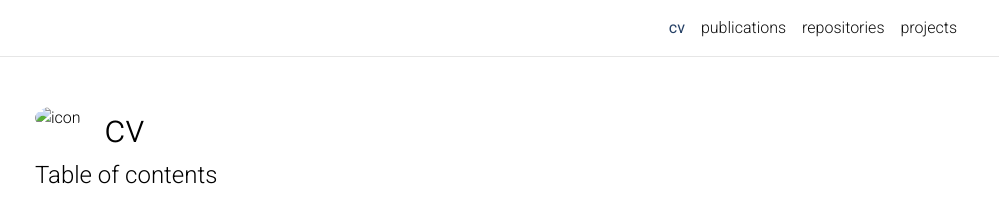
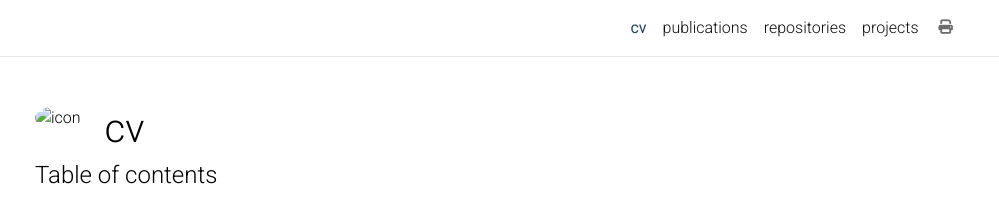
Before and after one commit to JaeikBae/JaeikBae.github.io, a Jekyll site: the page built from _pages/cv.md, in a window 1280 px wide. Shown: the top 209 px of the page, without its empty margins (140-1139 px from the left). Built offline with Jekyll 4.4.1, drawn with Linux system fonts in a browser that asks for light colours; comment, search, counter and statistics services are not loaded; a style sheet for code colours, icons or effects is not loaded.

Commit message:
move print button to navbar as global action
- Remove print/PDF buttons from CV header entirely
- Add print button to navbar (header.html) next to nav items
- Styled as subtle icon that appears on all pages
- Button hidden during print via existing nav#navbar print rule

Co-authored-by: Jaeik Bae <jaeikb38@gm.gist.ac.kr>

```diff
--- a/_includes/header.html
+++ b/_includes/header.html
@@ -96,6 +96,13 @@
                 </button>
               </li>
               {%- endif %}
+
+              <!-- Print button -->
+              <li class="nav-item nav-print-btn">
+                <button onclick="window.print()" title="Print / Save as PDF" aria-label="Print">
+                  <i class="fas fa-print"></i>
+                </button>
+              </li>
             </ul>
           </div>
         </div>
--- a/_layouts/cv.html
+++ b/_layouts/cv.html
@@ -59,16 +59,6 @@ layout: default
 
   <!-- Resume Header (print-friendly) -->
   <header class="cv-resume-header">
-    <div class="cv-header-actions no-print">
-      {% if page.cv_pdf and page.cv_pdf != "" %}
-        <a href="{{ page.cv_pdf | prepend: 'assets/pdf/' | relative_url }}" class="cv-action-btn" target="_blank" rel="noopener" title="Download CV (PDF)">
-          <i class="fas fa-file-pdf"></i>
-        </a>
-      {% endif %}
-      <button class="cv-action-btn" onclick="window.print()" title="Print / Save as PDF">
-        <i class="fas fa-print"></i>
-      </button>
-    </div>
     <h1 class="cv-resume-name">{{ site.data.resume.basics.name }}</h1>
     <div class="cv-resume-contact cv-resume-contact-row1">
       {% if site.data.resume.basics.major %}
--- a/_sass/_base.scss
+++ b/_sass/_base.scss
@@ -1343,39 +1343,25 @@ nav[data-toggle="toc"] {
   }
 }
 
-// CV header action buttons (print, PDF download)
-.cv-header-actions {
-  position: absolute;
-  top: 1rem;
-  right: 0;
+// Navbar print button
+.nav-print-btn {
   display: flex;
-  gap: 0.4rem;
-}
+  align-items: center;
+  padding: 0 0.5rem;
 
-.cv-action-btn {
-  display: inline-flex;
-  align-items: center;
-  justify-content: center;
-  width: 2rem;
-  height: 2rem;
-  background: transparent;
-  color: var(--global-text-color-light);
-  border: 1px solid var(--global-divider-color);
-  border-radius: 6px;
-  font-size: 0.85rem;
-  cursor: pointer;
-  transition: all 0.2s;
-  text-decoration: none !important;
-  padding: 0;
+  button {
+    background: transparent;
+    border: none;
+    color: var(--global-text-color);
+    font-size: 0.9rem;
+    cursor: pointer;
+    padding: 0.25rem;
+    opacity: 0.6;
+    transition: opacity 0.2s, color 0.2s;
 
-  &:hover {
-    color: var(--global-theme-color);
-    border-color: var(--global-theme-color);
-    background: var(--global-code-bg-color);
-    text-decoration: none !important;
-  }
-
-  i {
-    color: inherit !important;
+    &:hover {
+      opacity: 1;
+      color: var(--global-theme-color);
+    }
   }
 }
--- a/_sass/_cv.scss
+++ b/_sass/_cv.scss
@@ -39,7 +39,6 @@
  *****************************/
 
 .cv-resume-header {
-  position: relative;
   text-align: center;
   padding: 1rem 0 0.5rem;
   margin-bottom: 0.5rem;
```
